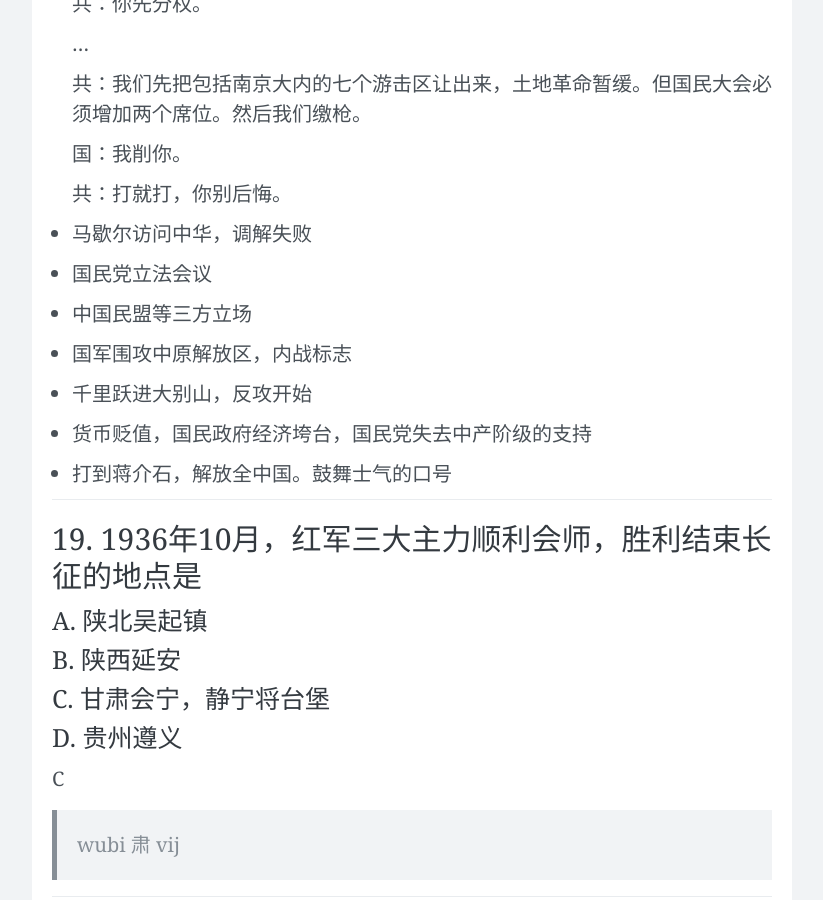
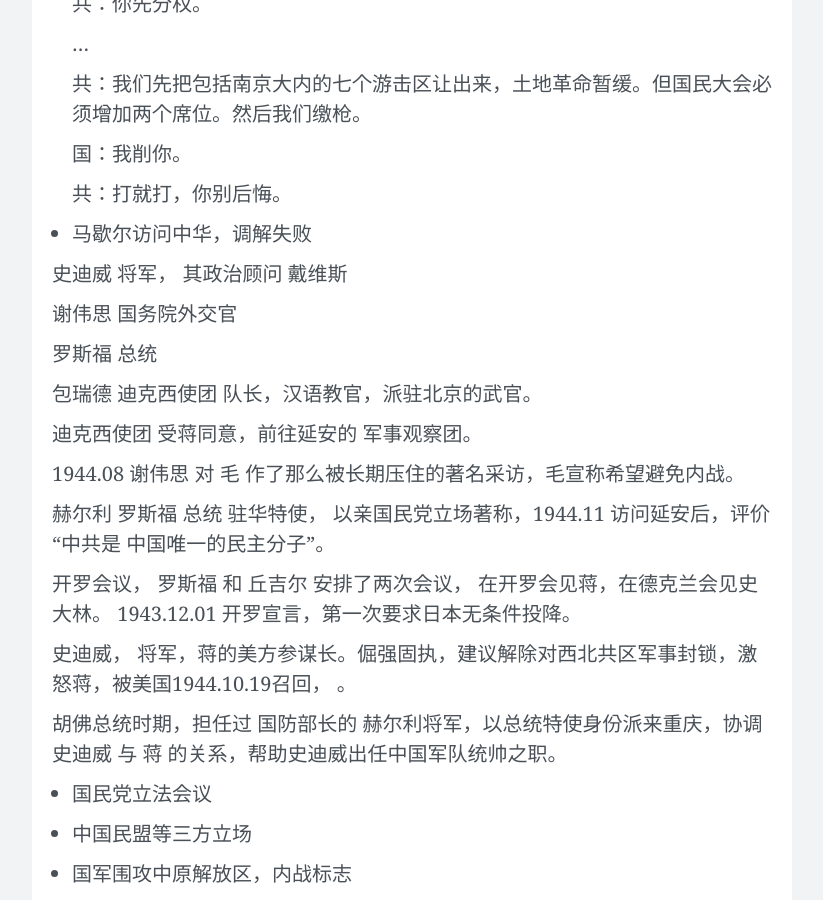
Before and after one commit to wangtiga/wangtiga.github.io, a Jekyll site: the page built from _posts/2020-11-21-3708_2019_10.md, in a window 1280 px wide and 900 px high, scrolled down 10755 px. Shown: the whole window, without its empty margins (228-1051 px from the left). Built offline with Jekyll 4.4.1, drawn with Linux system fonts in a browser that asks for light colours; nearby versions of some CDN libraries; comment, search, counter and statistics services are not loaded.

Commit message:
updated from r1

```diff
--- a/_posts/2020-11-21-3708_2019_10.md
+++ b/_posts/2020-11-21-3708_2019_10.md
@@ -213,6 +213,40 @@ TODO 为什么这个口号鼓舞了解放军全体指挥员和全国人民的斗
 
 
 - 马歇尔访问中华，调解失败
+
+史迪威 将军，  其政治顾问 戴维斯
+
+谢伟思 国务院外交官
+
+罗斯福 总统
+
+包瑞德 迪克西使团 队长，汉语教官，派驻北京的武官。
+
+迪克西使团 受蒋同意，前往延安的 军事观察团。
+
+1944.08 谢伟思 对 毛 作了那么被长期压住的著名采访，毛宣称希望避免内战。
+
+
+赫尔利 罗斯福 总统 驻华特使， 以亲国民党立场著称，1944.11 访问延安后，评价 "中共是 中国唯一的民主分子"。
+
+开罗会议， 罗斯福 和 丘吉尔 安排了两次会议， 在开罗会见蒋，在德克兰会见史大林。 1943.12.01 开罗宣言，第一次要求日本无条件投降。
+
+史迪威， 将军，蒋的美方参谋长。倔强固执，建议解除对西北共区军事封锁，激怒蒋，被美国1944.10.19召回， 。
+
+胡佛总统时期，担任过 国防部长的 赫尔利将军，以总统特使身份派来重庆，协调 史迪威 与 蒋 的关系，帮助史迪威出任中国军队统帅之职。
+
+
+
+
+
+
+
+
+
+
+
+
+
 
 - 国民党立法会议
 
```
